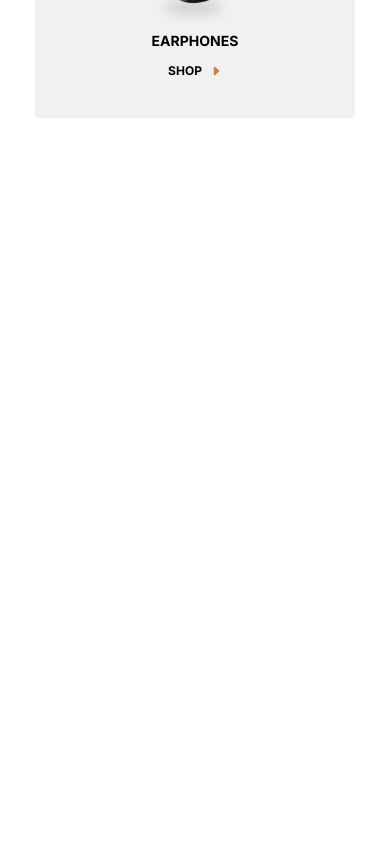
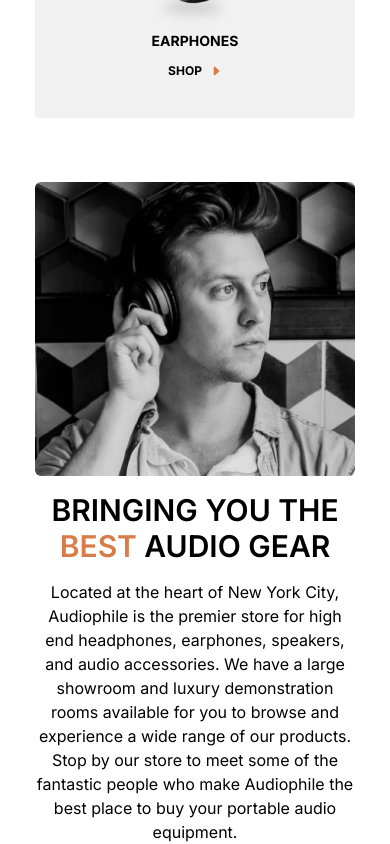
Before and after one commit to john-mathis/Audiophile, a Next.js app: page /speakers in a window 390 px wide. Shown: the part 2554-3398 px from the top of the page. Before the commit the page ends 2736 px from the top, so only its background shows below. Built offline with nearby package versions, Linux system fonts and the light colour scheme.

Commit message:
added best audio component to speakers and earphones page

```diff
--- a/app/earphones/page.tsx
+++ b/app/earphones/page.tsx
@@ -2,6 +2,7 @@
 import ProductPreview from "../components/ProductPreview/ProductPreview";
 import ListItems from "../components/ProductPreview/ProductList";
 import Categories from "../components/Categories/Categories";
+import BestAudio from "../components/BestAudio/BestAudio";
 
 const page = () => {
   const earphones = ListItems.filter((items) => items.category === "Earphones");
@@ -10,6 +11,7 @@
     <section>
       <ProductPreview props={earphones} />
       <Categories />
+      <BestAudio />
     </section>
   );
 };
--- a/app/speakers/page.tsx
+++ b/app/speakers/page.tsx
@@ -3,6 +3,7 @@
 import ProductPreview from "../components/ProductPreview/ProductPreview";
 import ListItems from "../components/ProductPreview/ProductList";
 import Categories from "../components/Categories/Categories";
+import BestAudio from "../components/BestAudio/BestAudio";
 
 const page = () => {
   const speakers = ListItems.filter((items) => items.category === "Speakers");
@@ -10,6 +11,7 @@
     <section>
       <ProductPreview props={speakers} />
       <Categories />
+      <BestAudio />
     </section>
   );
 };
```
